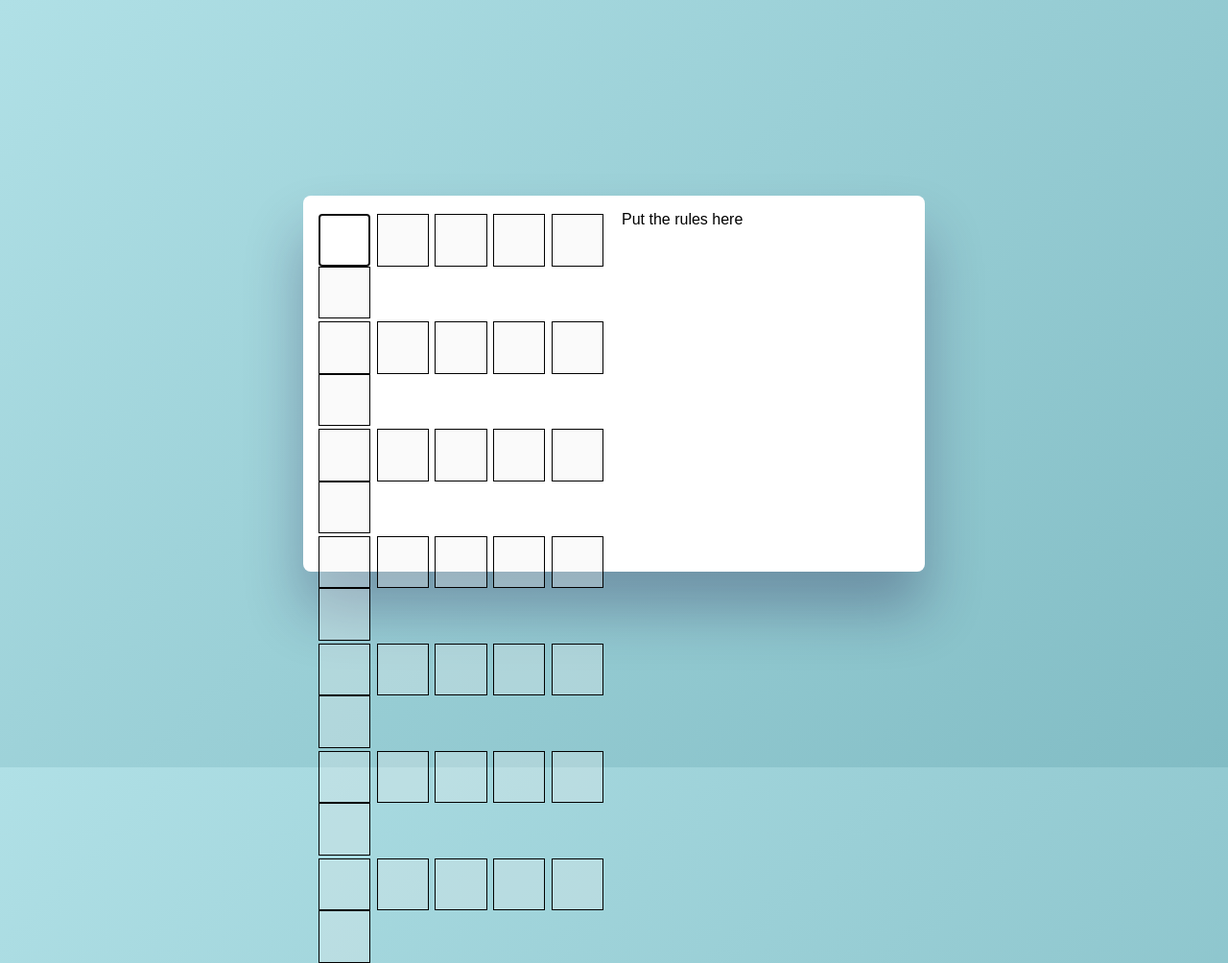
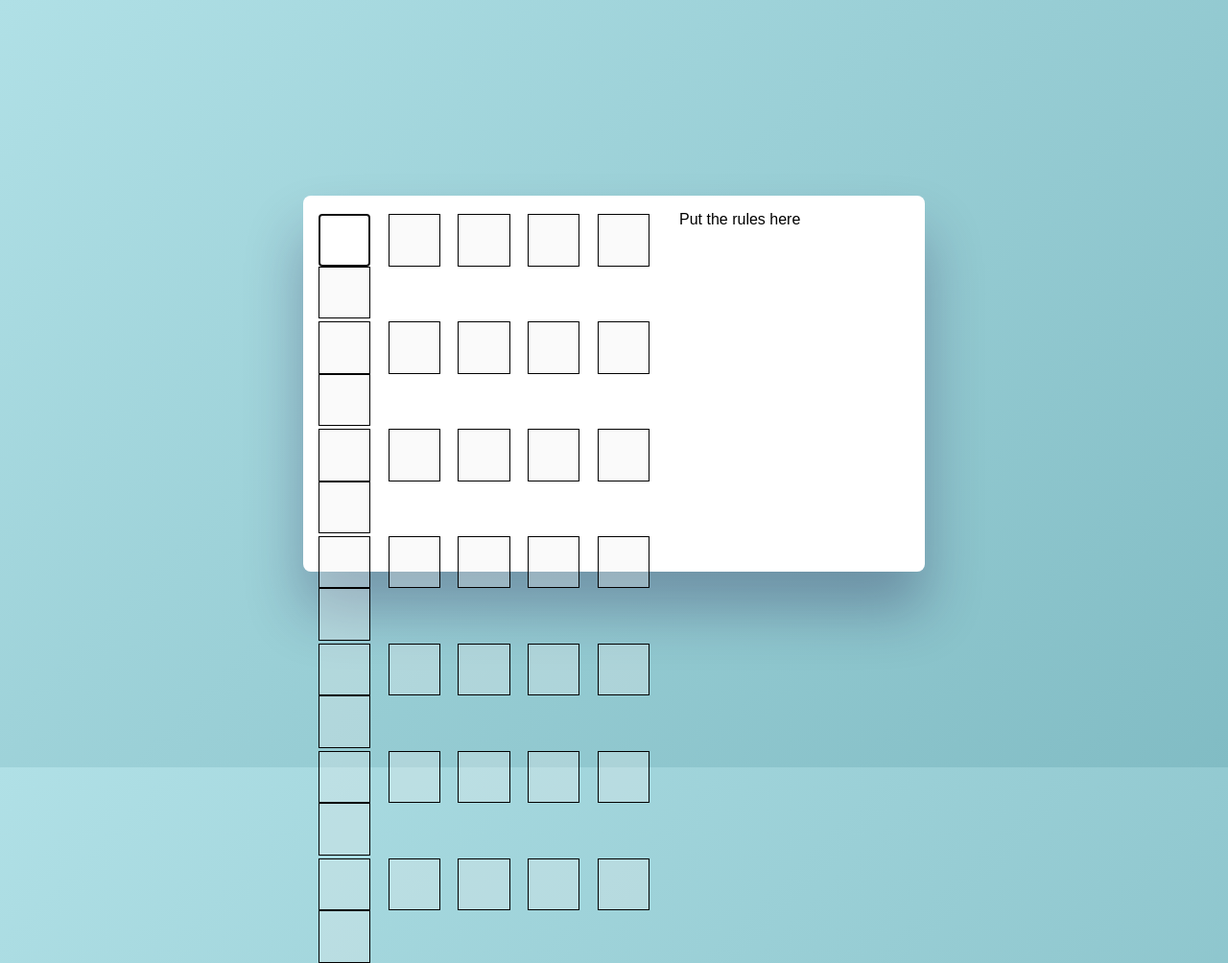
Before and after one commit to bhunt6/akuzipigle, a plain HTML site: page index.html in a window 1280 px wide. Shown: the whole page at 96% size. Drawn offline with Linux system fonts and the light colour scheme.

Commit message:
change box sizing

```diff
--- a/akuzipigle.css
+++ b/akuzipigle.css
@@ -20,9 +20,14 @@ body {
   border-radius: 0.5em;
   box-shadow: 0 2.5em 3.75em rgba(30, 19, 70, 0.3);
 }
-.container,
+.container {
+  width: 22.5em;
+  height: 22.5em;
+  position: relative;
+}
+
 .rules {
-  width: 18.75em;
+  width: 15em;
   height: 22.5em;
   position: relative;
 }
```
